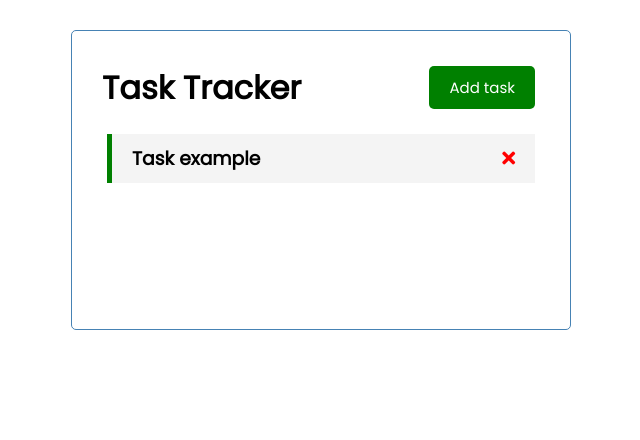
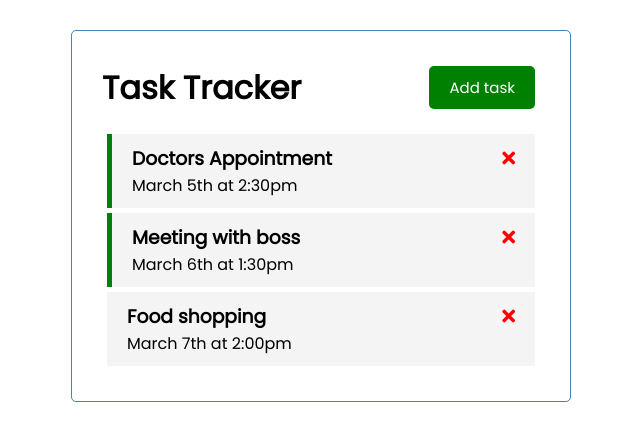
Before and after one commit to IssamLynx/TaskTracker, a Vue app: page / in a window 1280 px wide. Shown: the top 440 px of the page, without its empty margins (319-959 px from the left). Built offline with nearby package versions, Linux system fonts and the light colour scheme; data requests are answered from the project's data file.

Commit message:
Added fetchTasks

```diff
--- a/src/App.vue
+++ b/src/App.vue
@@ -34,6 +34,11 @@
   },
   toggleReminder(id){
     this.tasks = this.tasks.map((task)=> task.id ==id ? {...task, reminder:!task.reminder}: task)
+  },
+  async fetchTasks(){
+    const res = await fetch("http://localhost:5000/tasks")
+    const data = await res.json()
+    return data
   }
   },
     data(){
@@ -42,15 +47,9 @@
         showAddTask:false,
       }
     },
-    created() {
+    async created() {
 
-      this.tasks = [
-        {
-          id:"1",
-          text:"Task example",
-          reminder:true,
-        }
-      ]
+      this.tasks = await this.fetchTasks()
     }
 }
 </script>
--- a/src/components/Task.vue
+++ b/src/components/Task.vue
@@ -5,6 +5,8 @@
       <i @click="$emit('delete-task',task.id)" class="fas fa-times"></i>
 
     </h3>
+    <p>{{ task.day }}</p>
+
     </div>
 </template>
 
```
